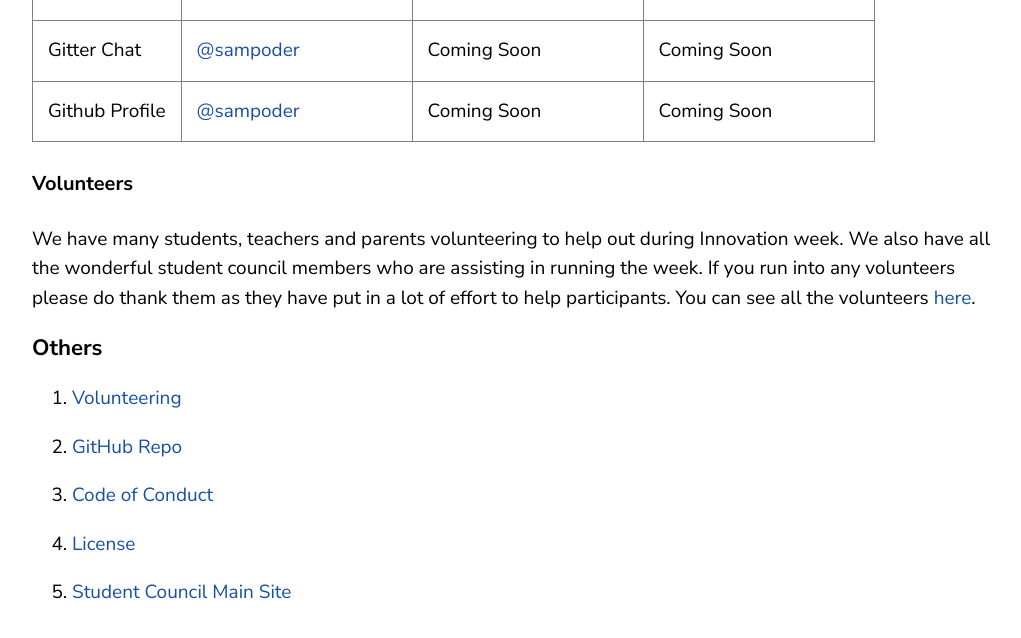
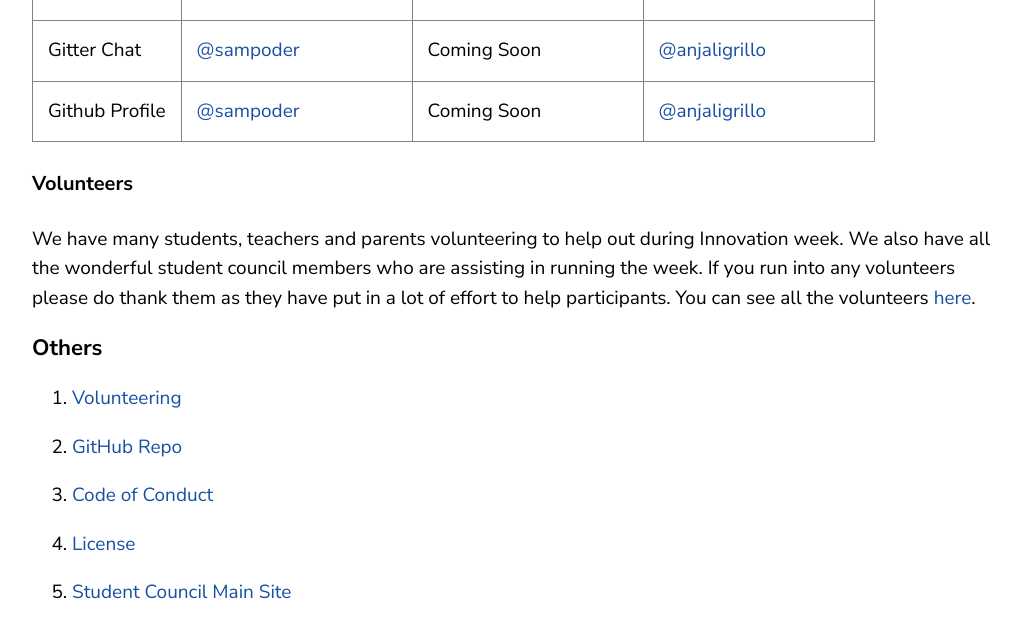
Before and after one commit to gemssingaporestudentcouncil/innovationweek2020, a Jekyll site: the page built from index.md, in a window 1280 px wide and 900 px high, scrolled down 2137 px, cut to the strip 223-861 px from the top of the window. Shown: the whole strip, without its empty margins (68-1089 px from the left). Built offline with Jekyll 4.4.1, drawn with Linux system fonts in a browser that asks for light colours.

Commit message:
Update index.md

```diff
--- a/index.md
+++ b/index.md
@@ -70,13 +70,13 @@ The full team is online at the Gitter Chat:
       <td>Gitter Chat</td>
       <td><a href="https://gitter.im/sampoder">@sampoder</a></td>
       <td>Coming Soon</td>
-      <td>Coming Soon</td>
+      <td><a href="https://gitter.im/anjaligrillo">@anjaligrillo</a></td>
     </tr>
     <tr>
       <td>Github Profile</td>
       <td><a href="https://github.com/sampoder">@sampoder</a></td>
       <td>Coming Soon</td>
-      <td>Coming Soon</td>
+      <td><a href="https://github.com/anjaligrillo">@anjaligrillo</a></td>
     </tr>
   </tbody>
 </table>
```
